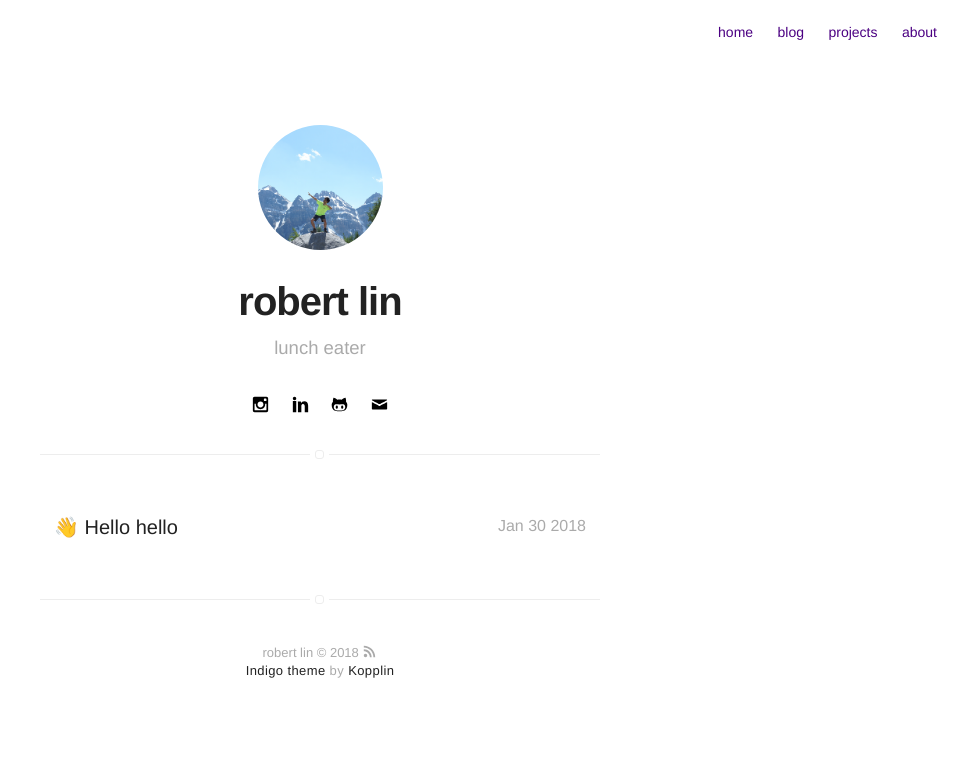
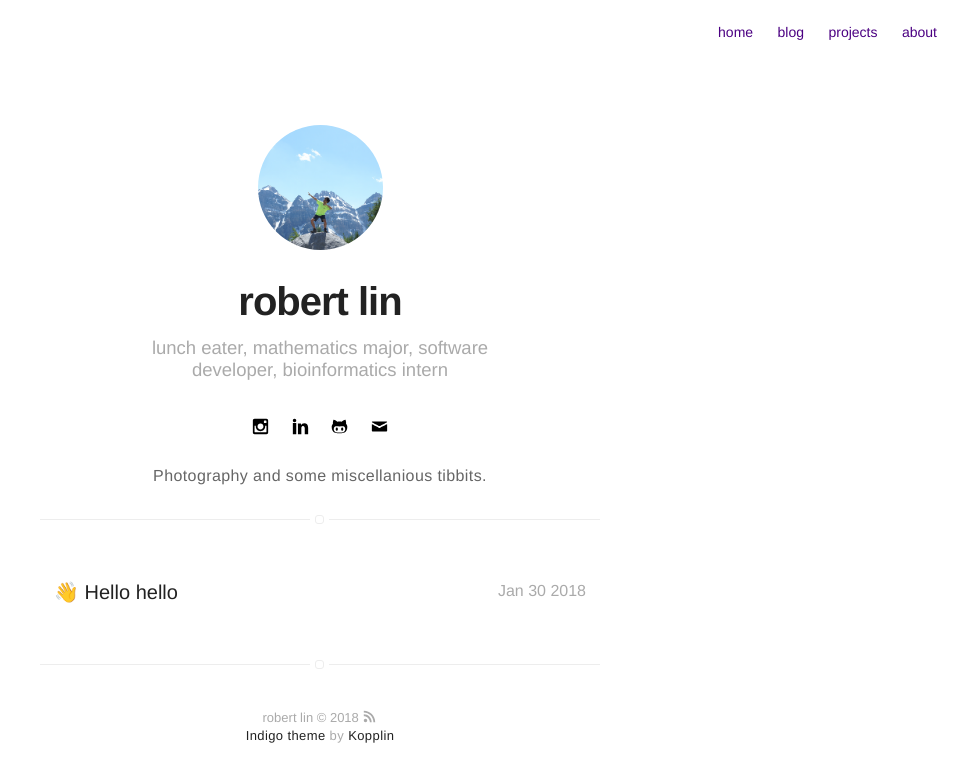
Before and after one commit to bobheadxi/bobheadxi.github.io, a Jekyll site: the page built from photos.html, in a window 1280 px wide. Shown: the top 782 px of the page, without its empty margins (320-1280 px from the left). Built offline with Jekyll 4.4.1, drawn with Linux system fonts in a browser that asks for light colours; emoji names are drawn with the system emoji font.

Commit message:
Minor updates

```diff
--- a/_config.yml
+++ b/_config.yml
@@ -1,6 +1,6 @@
 # main text of home
 name: robert lin
-bio: lunch eater
+bio: lunch eater, mathematics major, software developer, bioinformatics intern
 
 # if it's an external image, update below for true
 # better with square images
@@ -51,7 +51,7 @@ instagram: savethefade
 authors:
     robert:
         name: Robert Lin
-        bio: lunch eater
+        bio: Enthusiastic eater of lunches
         external-image: false
         picture: assets/images/profile.jpg
 
--- a/blog/index.html
+++ b/blog/index.html
@@ -4,6 +4,10 @@
 layout: page
 title: Blog
 ---
+<p align="center">
+	Some thoughts and learnings about software.
+</p>
+
 <section class="list">
 	{% if site.posts.size == 0 %}
 		<p class="text-center">Nothing published yet!</p>
--- a/photos.html
+++ b/photos.html
@@ -2,6 +2,10 @@
 layout: page
 title: Photos
 ---
+<p align="center">
+	Photography and some miscellanious tibbits.
+</p>
+
 <section class="list">
     {% for post in site.posts %}
         {% if post.photography %}
```
Also changed, not shown: _posts/2017-9-23-mergesort-python.md (+1 -1 lines), _posts/2018-1-30-i-take-photos.md (+5 -5 lines), about.md (+1 -1 lines).
